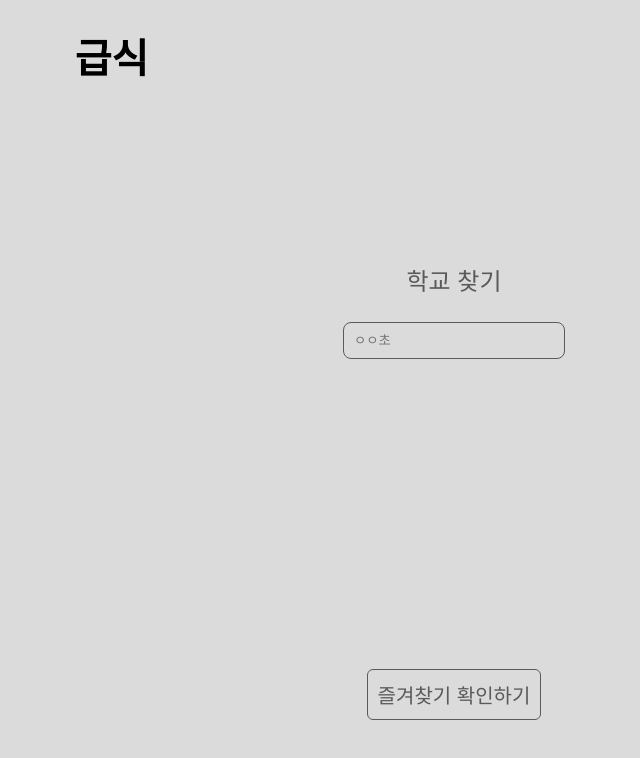
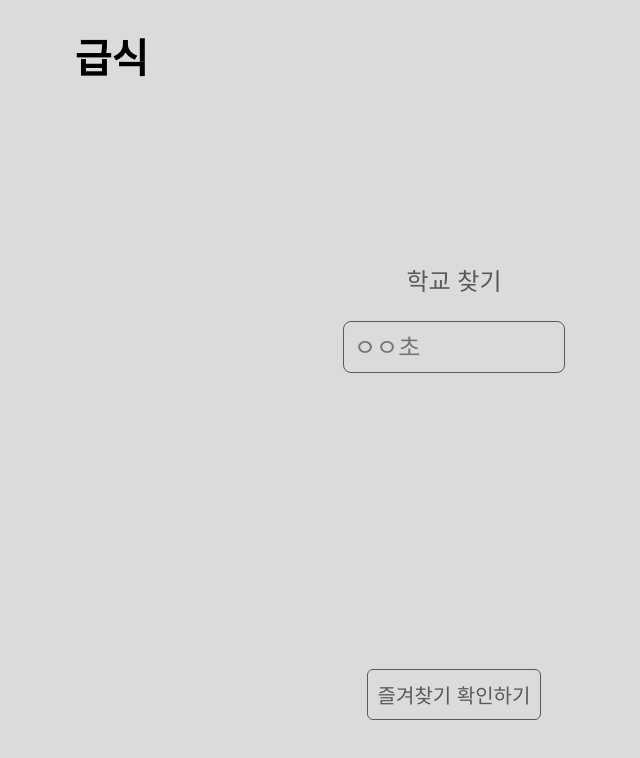
Before and after one commit to chick0/meal-api, a Svelte app: page / in a window 1280 px wide. Shown: the top 758 px of the page, without its empty margins (186-826 px from the left). Built offline with nearby package versions, Linux system fonts and the light colour scheme.

Commit message:
fix: Set input box font settings

```diff
--- a/src/app.css
+++ b/src/app.css
@@ -17,6 +17,7 @@ input {
     background-color: var(--background-color);
     color: var(--color);
     padding: 10px;
+    font: inherit;
 }
 
 a {
```
